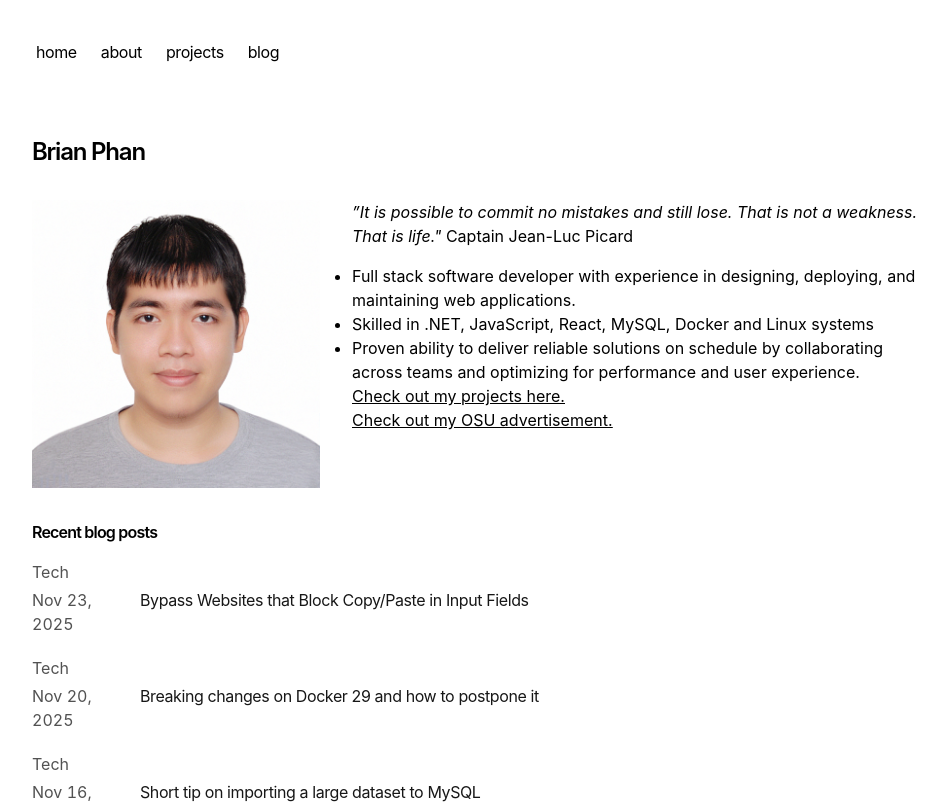
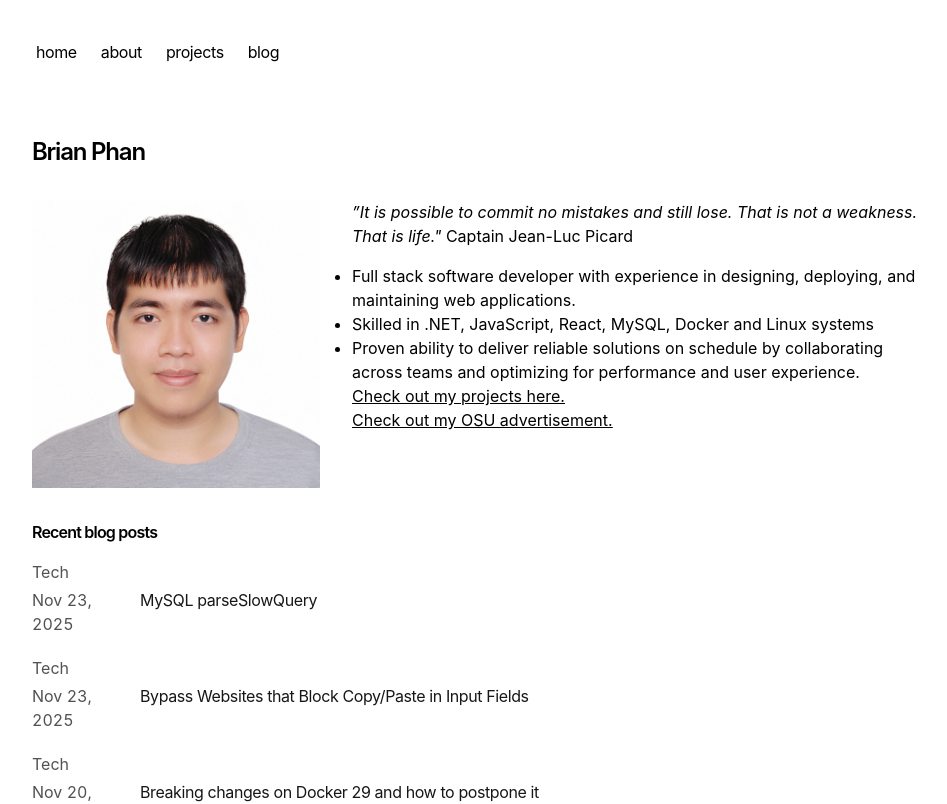
Before and after one commit to bachsofttrick/bachsofttrick.github.io, a Next.js app: page / in a window 1280 px wide. Shown: the top 804 px of the page, without its empty margins (160-1107 px from the left). Built offline with nearby package versions, Linux system fonts and the light colour scheme.

Commit message:
- Add new post - Remove step in newpost where it renames the base port md file if found. This practice screws up versioning, and I shouldn't have used this practice

```diff
--- /dev/null
+++ b/app/blog/posts/Tech/251123-2.md
@@ -0,0 +1,10 @@
+---
+title: MySQL parseSlowQuery
+publishedAt: 2025-11-23
+order: 2
+hidden: false
+---
+I want to give you my new tool. It reads the MySQL slow_query_log and sorts the queries
+according to their query time in descending order. It later outputs to JSON and CSV file.
+
+Get it [here](https://github.com/bachsofttrick/mysql-parseSlowQuery).
--- a/tools/new-post.mjs
+++ b/tools/new-post.mjs
@@ -63,7 +63,7 @@ function getNextOrderNumber() {
     const baseFileExists = files.includes(baseFilename);
     let order = 1;
     if (baseFileExists) {
-        fs.renameSync(`${dirPath}/${baseFilename}`, `${dirPath}/${date}-1.md`)
+        // fs.renameSync(`${dirPath}/${baseFilename}`, `${dirPath}/${date}-1.md`)
         return order + 1;
     }
 
```
